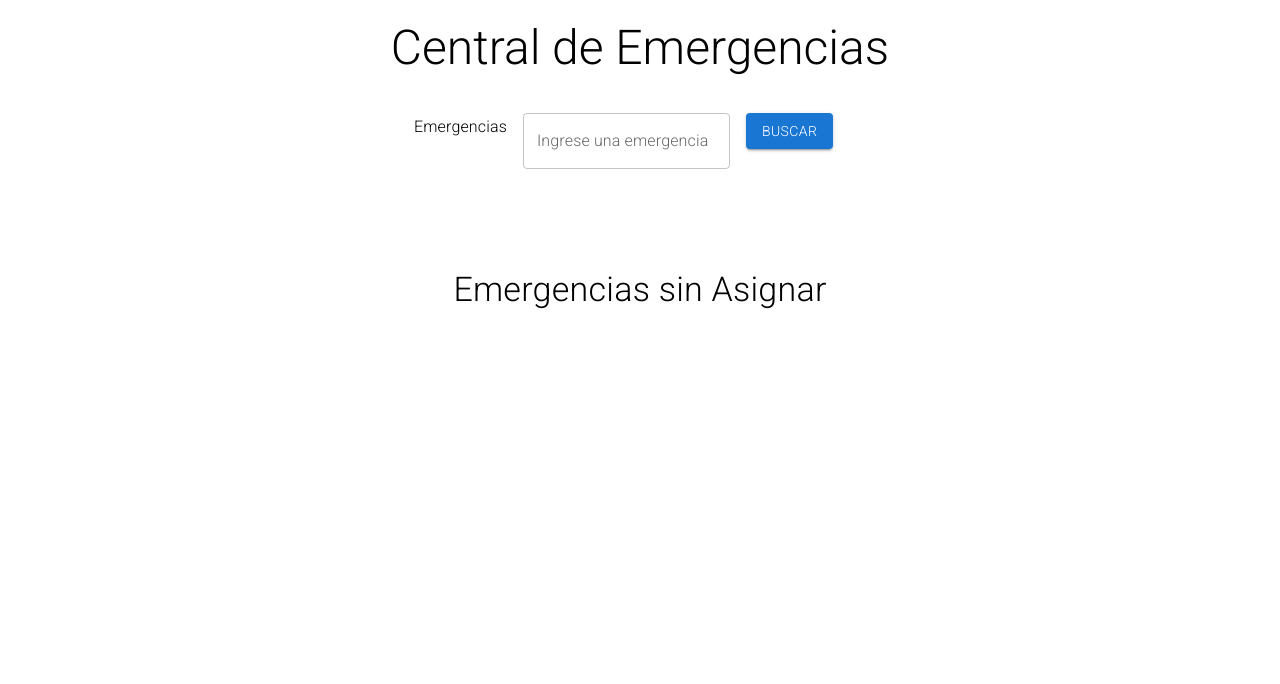
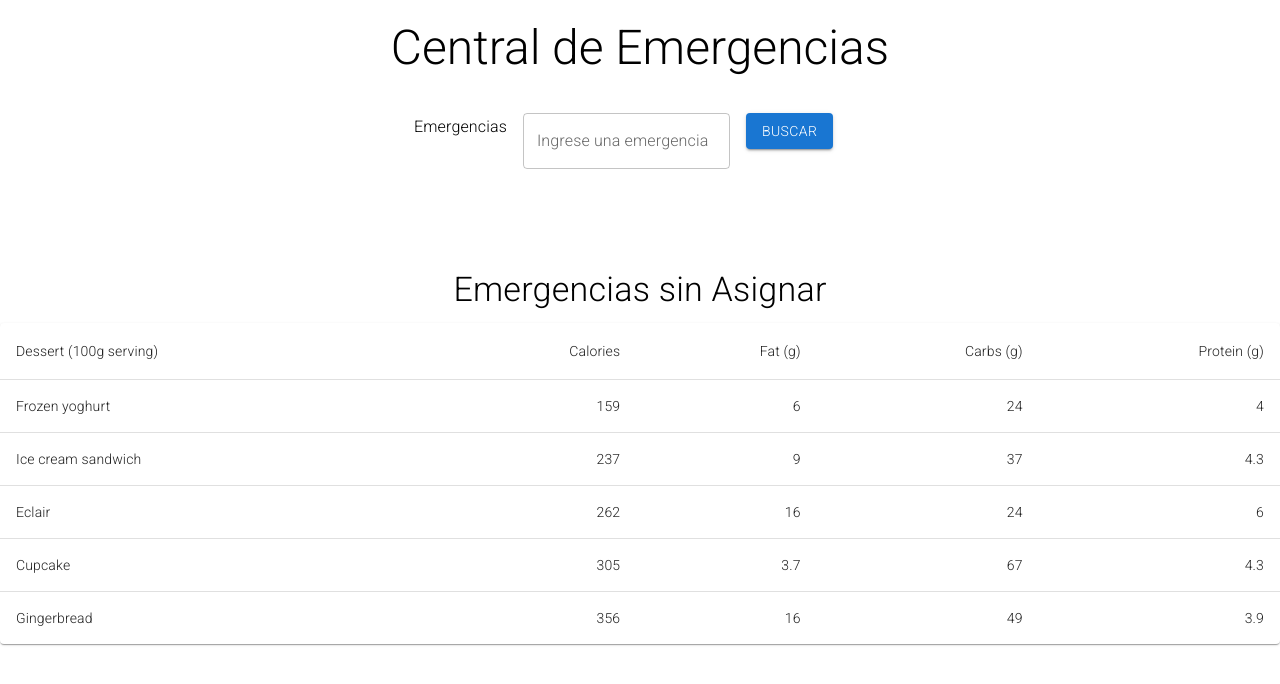
Before and after one commit to pucetec/marvel-emergencies-center-1161, a React (Create React App) app: page / in a window 1280 px wide. Shown: the top 684 px of the page. Built offline with nearby package versions, Linux system fonts and the light colour scheme.

Commit message:
feat:[nostory][Cristian] Added component EmergencyTable

```diff
--- a/src/App.js
+++ b/src/App.js
@@ -1,4 +1,5 @@
 import './App.css';
+import EmergencyTable from './common/EmergencyTable/EmergencyTable';
 import MatTypography from './common/MatTypography/MatTypography';
 import HeaderBar from './components/HeaderBar/HeaderBar';
 
@@ -9,6 +10,7 @@ function App() {
       <MatTypography text="Central de Emergencias" variant="h3" />
       <HeaderBar />
       <MatTypography text="Emergencias sin Asignar" variant="h4" />
+      <EmergencyTable/>
     </div>
   );
 }
--- a/src/common/EmergencyTable/EmergencyTable.js
+++ b/src/common/EmergencyTable/EmergencyTable.js
@@ -0,0 +1,86 @@
+import * as React from 'react';
+import Table from '@mui/material/Table';
+import TableBody from '@mui/material/TableBody';
+import TableCell from '@mui/material/TableCell';
+import TableContainer from '@mui/material/TableContainer';
+import TableHead from '@mui/material/TableHead';
+import TableRow from '@mui/material/TableRow';
+import Paper from '@mui/material/Paper';
+
+const data = [{
+  id: 1,
+  name: 'Frozen yoghurt',
+  calories: 159,
+  fat: 6.0,
+  carbs: 24,
+  protein: 4.0
+},
+{
+  id: 2,
+  name: 'Ice cream sandwich',
+  calories: 237,
+  fat: 9.0,
+  carbs: 37,
+  protein: 4.3
+},
+{
+  id: 3,
+  name: 'Eclair',
+  calories: 262,
+  fat: 16.0,
+  carbs: 24,
+  protein: 6.0
+},
+{
+  id: 4,
+  name: 'Cupcake',
+  calories: 305,
+  fat: 3.7,
+  carbs: 67,
+  protein: 4.3
+},
+{
+  id: 5,
+  name: 'Gingerbread',
+  calories: 356,
+  fat: 16.0,
+  carbs: 49,
+  protein: 3.9
+}
+]
+const EmergencyTable = () => {
+
+  return (
+    <TableContainer component={Paper}>
+      <Table sx={{ minWidth: 650 }} aria-label="simple table">
+        <TableHead>
+          <TableRow>
+            <TableCell>Dessert (100g serving)</TableCell>
+            <TableCell align="right">Calories</TableCell>
+            <TableCell align="right">Fat&nbsp;(g)</TableCell>
+            <TableCell align="right">Carbs&nbsp;(g)</TableCell>
+            <TableCell align="right">Protein&nbsp;(g)</TableCell>
+          </TableRow>
+        </TableHead>
+        <TableBody>
+          {data.map((data) => (
+            <TableRow
+              key={data.name}
+              sx={{ '&:last-child td, &:last-child th': { border: 0 } }}
+            >
+              <TableCell component="th" scope="row">
+                {data.name}
+              </TableCell>
+              <TableCell align="right">{data.calories}</TableCell>
+              <TableCell align="right">{data.fat}</TableCell>
+              <TableCell align="right">{data.carbs}</TableCell>
+              <TableCell align="right">{data.protein}</TableCell>
+            </TableRow>
+          ))}
+        </TableBody>
+      </Table>
+    </TableContainer>
+  );
+}
+
+export default EmergencyTable;
```
